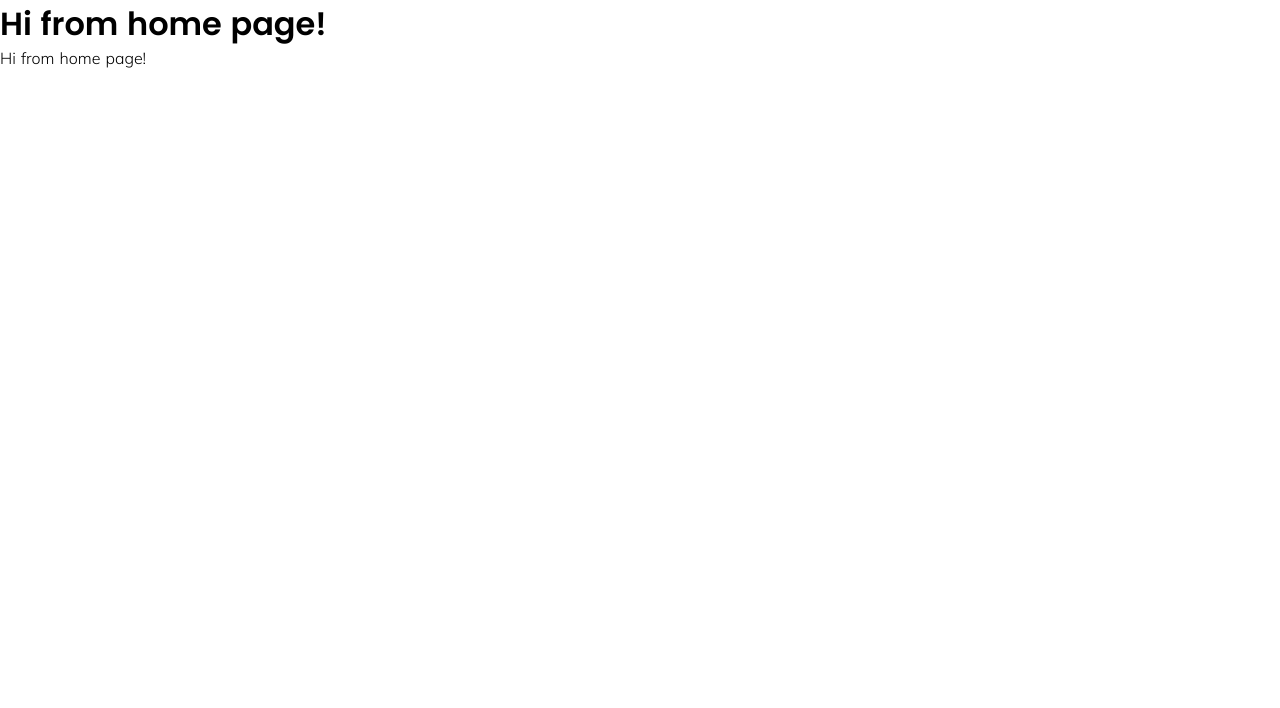
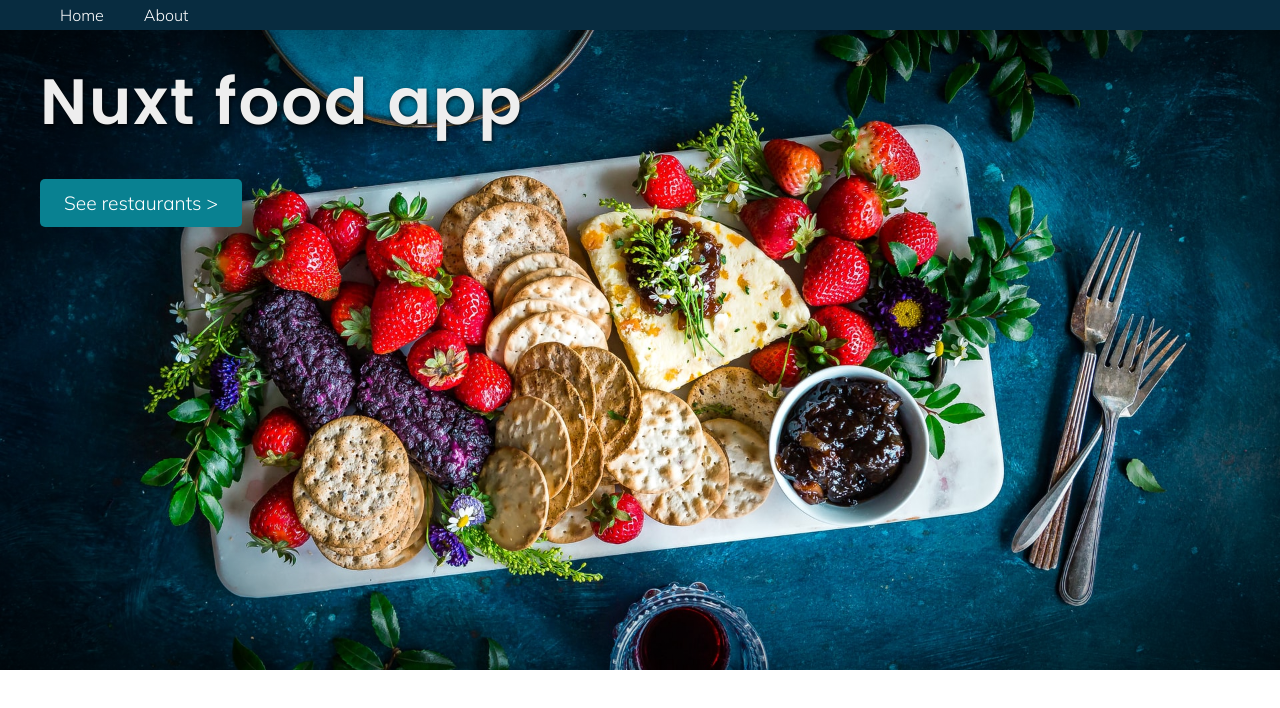
Before and after one commit to mat2ja/nuxtfoodapp, a Nuxt app: page / in a window 1280 px wide. Shown: the top 708 px of the page. Built offline with nearby package versions, Linux system fonts and the light colour scheme.

Commit message:
created header

```diff
--- /dev/null
+++ b/components/AppHeader.vue
@@ -0,0 +1,34 @@
+<template>
+	<section class="masthead" role="img" aria-label="Image Description">
+		<h1>Nuxt food app</h1>
+		<button>See restaurants ></button>
+	</section>
+</template>
+
+<style scoped>
+.masthead {
+	width: 100%;
+	height: 80vh; /* if you don't want it to take up the full screen, reduce this number */
+	padding: 40px;
+	overflow: hidden;
+	background-size: cover !important;
+	background: radial-gradient(
+			ellipse at center,
+			rgba(0, 0, 0, 0) 0%,
+			rgba(0, 0, 0, 0) 54%,
+			rgba(0, 0, 0, 0.65) 100%
+		),
+		url(~/assets/headerimg.jpg) no-repeat center center scroll;
+}
+
+h1 {
+	font-style: normal;
+	font-weight: bold;
+	color: #eee;
+	font-size: 8vmin;
+	letter-spacing: 0.03em;
+	line-height: 1;
+	text-shadow: 1px 2px 4px rgba(0, 0, 0, 0.8);
+	margin-bottom: 45px;
+}
+</style>
--- /dev/null
+++ b/components/AppMenu.vue
@@ -0,0 +1,22 @@
+<template>
+	<nav>
+		<ul>
+			<li>
+				<NuxtLink exact to="/">Home</NuxtLink>
+			</li>
+			<li>
+				<NuxtLink to="/about">About</NuxtLink>
+			</li>
+		</ul>
+	</nav>
+</template>
+
+<script>
+export default {};
+</script>
+
+<style scoped>
+nav {
+	height: 30px;
+}
+</style>
--- a/layouts/default.vue
+++ b/layouts/default.vue
@@ -1,8 +1,21 @@
 <template>
 	<div>
-		<Nuxt />
+		<div class="content">
+			<AppMenu />
+			<Nuxt />
+		</div>
 	</div>
 </template>
+
+<script>
+import AppMenu from '@/components/AppMenu.vue';
+
+export default {
+	components: {
+		AppMenu,
+	},
+};
+</script>
 
 <style>
 html {
--- /dev/null
+++ b/pages/about.vue
@@ -0,0 +1,12 @@
+<template>
+	<div>
+        <h1>Hi from about page!</h1>
+    </div>
+</template>
+
+<script>
+export default {};
+</script>
+
+<style scoped>
+</style>
--- a/pages/index.vue
+++ b/pages/index.vue
@@ -1,19 +1,15 @@
 <template>
 	<main class="container">
-		<h1>Hi from home page!</h1>
-		<p>Hi from home page!</p>
+		<AppHeader />
 	</main>
 </template>
 
 <script>
+import AppHeader from '@/components/AppHeader.vue';
+
 export default {
-	data() {
-		return {
-			name: 'matija',
-		};
+	components: {
+		AppHeader,
 	},
 };
 </script>
-
-<style>
-</style>
```
